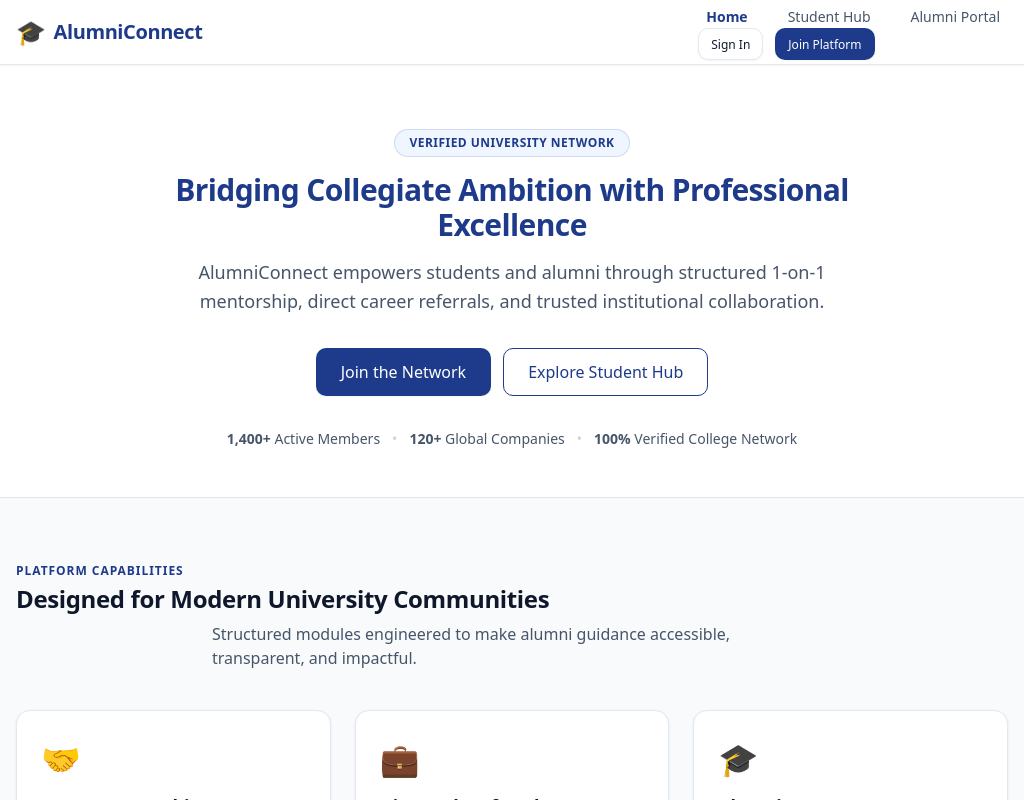
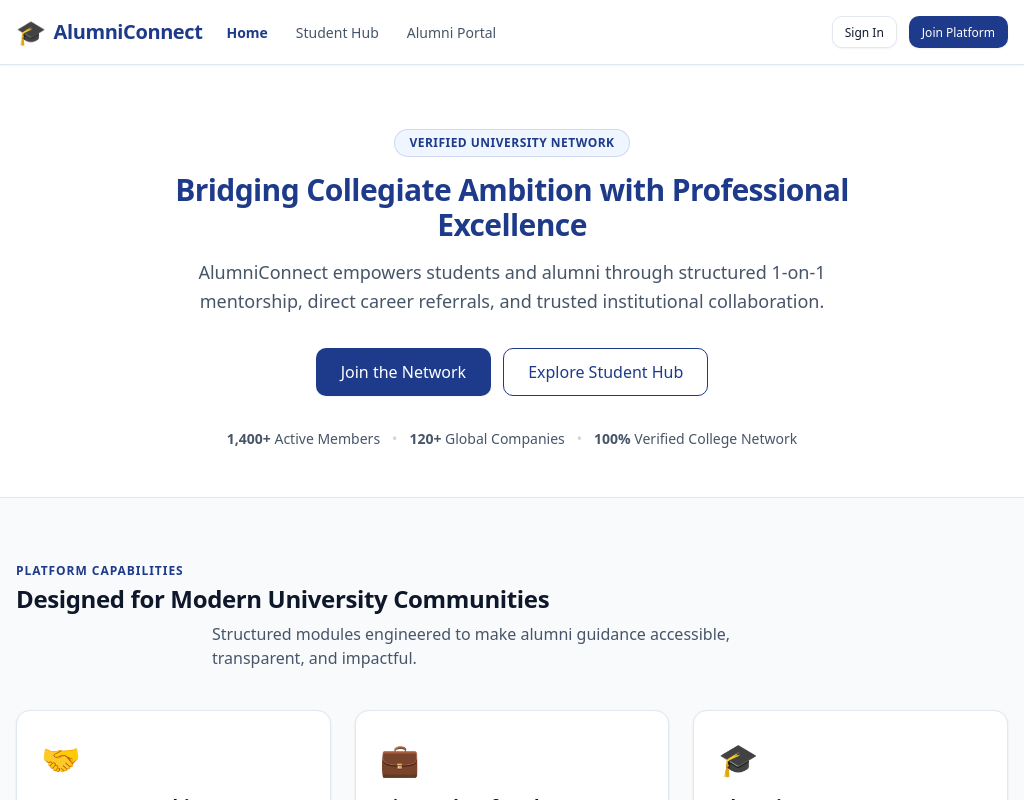
Before and after one commit to Wombatfreak6/AlumniConnect, a React (Vite) app in the folder client/: page / in a window 1024 px wide. Shown: the top 800 px of the page. Built offline with nearby package versions, Linux system fonts and the light colour scheme; no server answers.

Commit message:
fix(navbar): align navigation links and action buttons on a single line on desktop

```diff
--- a/client/src/components/navigation/Navbar.css
+++ b/client/src/components/navigation/Navbar.css
@@ -22,6 +22,7 @@
   font-weight: var(--font-weight-bold);
   color: var(--color-primary);
   letter-spacing: -0.02em;
+  flex-shrink: 0;
 }
 
 .navbar-brand:hover {
@@ -32,11 +33,21 @@
   font-size: 1.5rem;
 }
 
+.navbar-menu {
+  display: flex;
+  align-items: center;
+  justify-content: space-between;
+  flex: 1;
+  margin-left: var(--space-8);
+  gap: var(--space-4);
+}
+
 .navbar-nav {
   display: flex;
   align-items: center;
-  gap: var(--space-6);
+  gap: var(--space-5);
   list-style: none;
+  white-space: nowrap;
 }
 
 .nav-link {
@@ -46,6 +57,7 @@
   transition: color var(--transition-fast);
   padding: var(--space-1) var(--space-2);
   border-radius: var(--radius-sm);
+  white-space: nowrap;
 }
 
 .nav-link:hover {
@@ -62,12 +74,15 @@
   display: flex;
   align-items: center;
   gap: var(--space-3);
+  flex-shrink: 0;
+  white-space: nowrap;
 }
 
 .navbar-auth-user {
   display: flex;
   align-items: center;
   gap: var(--space-3);
+  white-space: nowrap;
 }
 
 .navbar-user-tag {
@@ -84,6 +99,18 @@
   white-space: nowrap;
   overflow: hidden;
   text-overflow: ellipsis;
+}
+
+/* Tablet / Compact Desktop */
+@media (min-width: 901px) and (max-width: 1100px) {
+  .navbar-menu {
+    margin-left: var(--space-4);
+    gap: var(--space-3);
+  }
+
+  .navbar-nav {
+    gap: var(--space-3);
+  }
 }
 
 /* Mobile Toggle */
@@ -112,6 +139,7 @@
     top: 64px;
     left: 0;
     right: 0;
+    margin-left: 0;
     background-color: var(--color-bg-card);
     border-bottom: 1px solid var(--color-border);
     box-shadow: var(--shadow-md);
```
